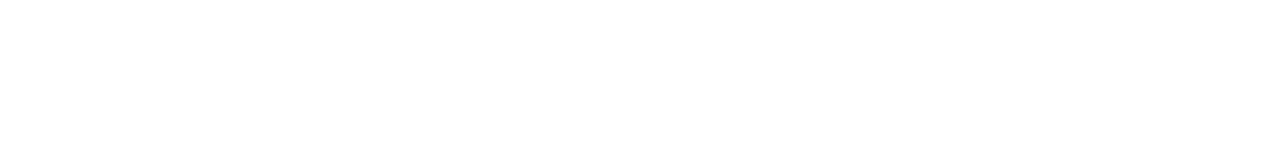
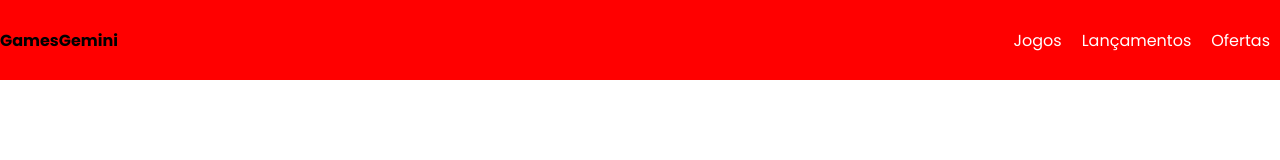
Before and after one commit to ViniiciusDev/GamesGemini, a plain HTML site: page index.html in a window 1280 px wide. Drawn offline with Linux system fonts and the light colour scheme.

Commit message:
Feature: Creating the Navbar

```diff
--- a/index.html
+++ b/index.html
@@ -3,11 +3,28 @@
 <head>
     <meta charset="UTF-8">
     <meta name="viewport" content="width=device-width, initial-scale=1.0">
+    <!-- Import Fonts -->
+    <link rel="preconnect" href="https://fonts.googleapis.com">
+    <link rel="preconnect" href="https://fonts.gstatic.com" crossorigin>
+    <link href="https://fonts.googleapis.com/css2?family=Poppins:ital,wght@0,100;0,200;0,300;0,400;0,500;0,600;0,700;0,800;0,900;1,100;1,200;1,300;1,400;1,500;1,600;1,700;1,800;1,900&display=swap" rel="stylesheet">
     <!-- Import CSS -->
     <link rel="stylesheet" href="utilities/css/style.css">
     <title>GamesGemini</title>
 </head>
 <body>
-
+    <header>
+        <nav class="container">
+            <div class="header__title-container">
+                <h1>GamesGemini</h1>
+            </div>
+            <ul class="header__navigation-container">
+                <li class="header__navigation-item"><a href="#">Jogos</a></li>
+                <li class="header__navigation-item"><a href="#">Lançamentos</a></li>
+                <li class="header__navigation-item"><a href="#">Ofertas</a></li>
+            </ul>
+        </nav>
+    </header>
+    <main></main>
+    <footer></footer>
 </body>
 </html>
--- a/utilities/css/style.css
+++ b/utilities/css/style.css
@@ -0,0 +1,39 @@
+/* #222222 (preto), #F2A900 (laranja), #555555 (cinza escuro), #FFFFFF (branco). */
+/* #1E90FF (azul elétrico), #FFFFFF (branco), #000000 (preto), #808080 (cinza). */
+*   {
+    box-sizing: border-box;
+    margin: 0;
+    padding: 0;
+    font-size: 16px;
+    font-family: "Poppins", sans-serif;
+}
+
+header  {
+    display: flex;
+    justify-content: center;
+}
+
+.container  {
+    display: flex;
+    justify-content: space-between;
+    align-items: center;
+    width: 1440px;
+    height: 80px;
+
+
+    background-color: red;
+}
+
+.header__navigation-container   {
+    display: flex;
+}
+
+.header__navigation-item    {
+    padding: 5px 10px;
+    list-style: none;
+}
+
+.header__navigation-item a  {
+    color: #fff;
+    text-decoration: none;
+}
```
